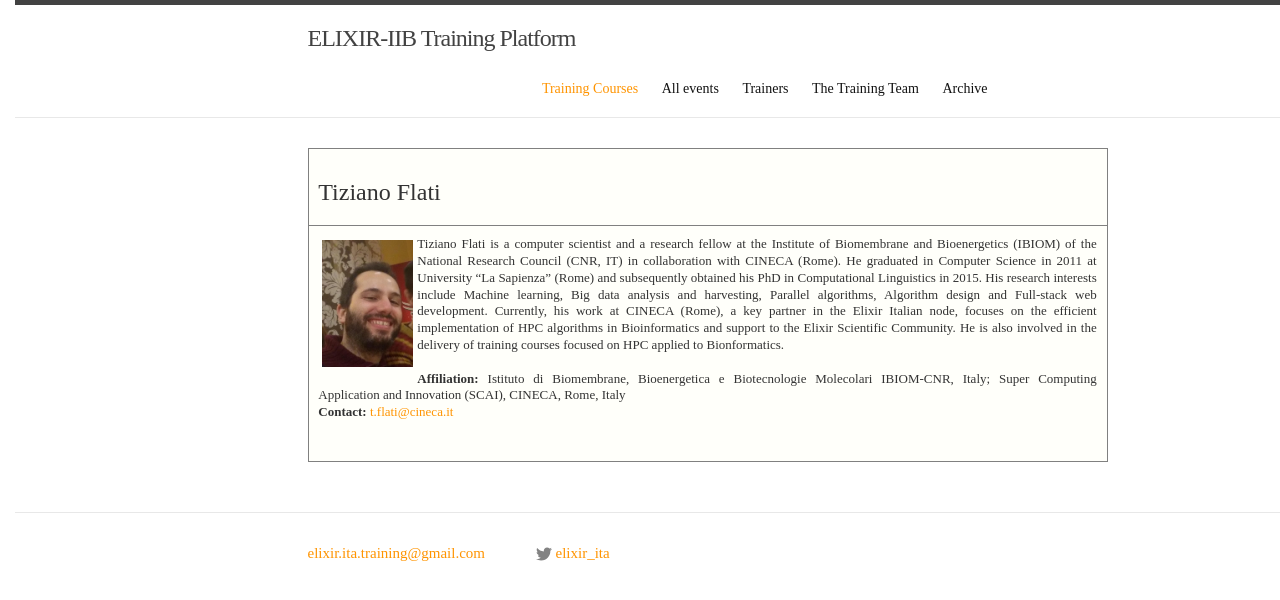
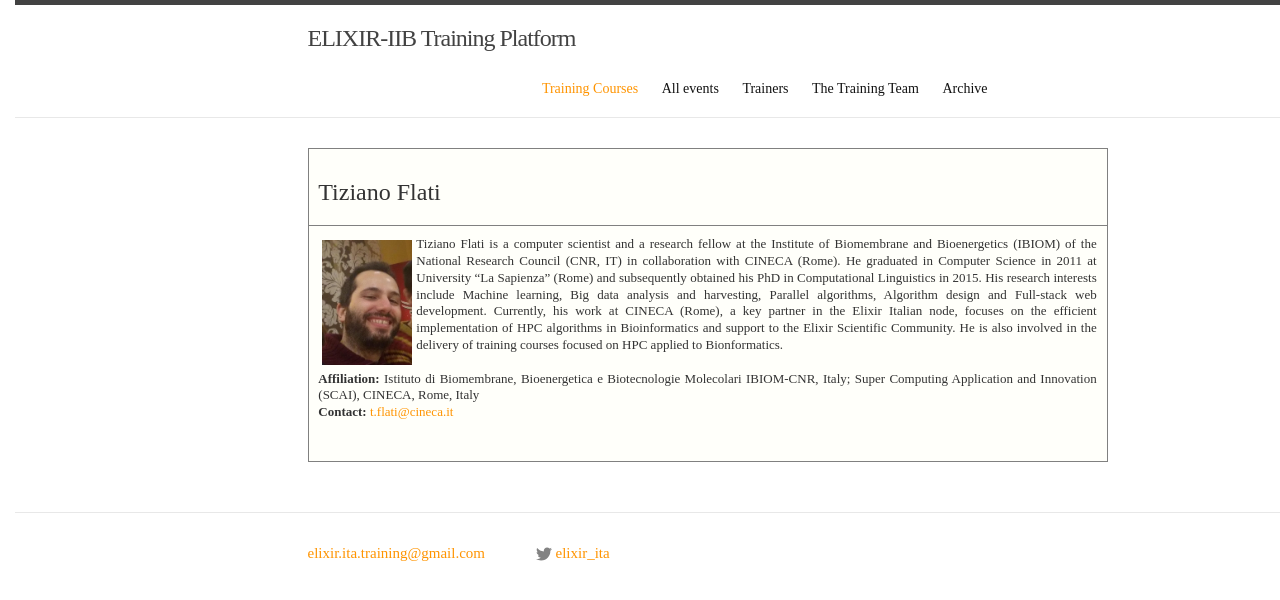
Before and after one commit to ELIXIR-IIB-training/website, a Jekyll site: the page built from instructors/tiziano_flati.html, in a window 1280 px wide. Shown: the top 600 px of the page. Built offline with Jekyll 4.4.1, drawn with Linux system fonts in a browser that asks for light colours; nearby versions of some CDN libraries; some web fonts are replaced.

Commit message:
Formatting picture

```diff
--- a/instructors/tiziano_flati.html
+++ b/instructors/tiziano_flati.html
@@ -35,7 +35,7 @@ layout: default
 	 <td>
         <div class="course">
 
-<img border="0" style="margin:4px" src="../img/tiziano_flati_2017.jpeg" width="91" align="left">
+<img border="0" style="margin:4px" src="../img/tiziano_flati_2017.jpeg" width="90" length="120" align="left">
 
 <font size="2">
 	<p align="justify">
```
